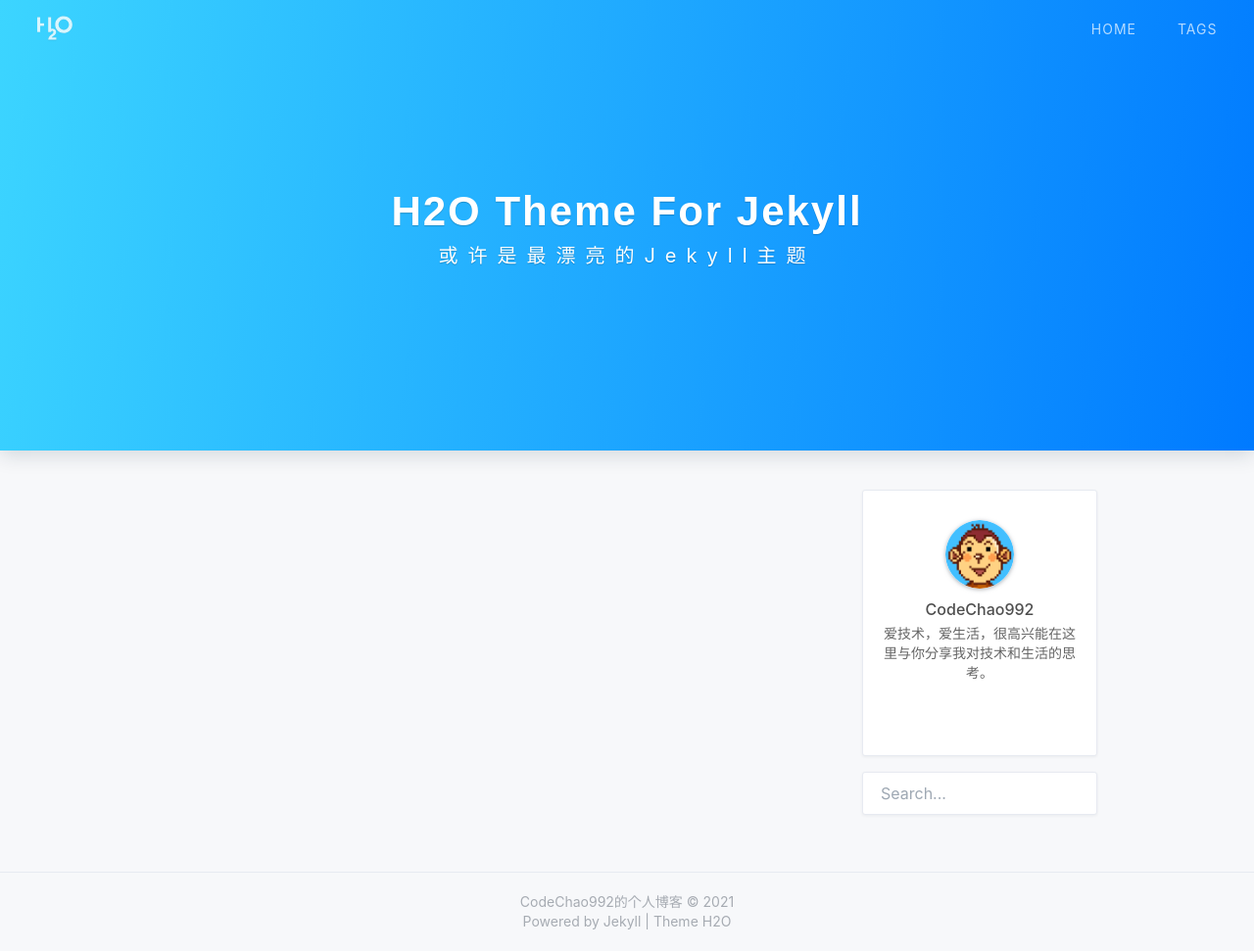
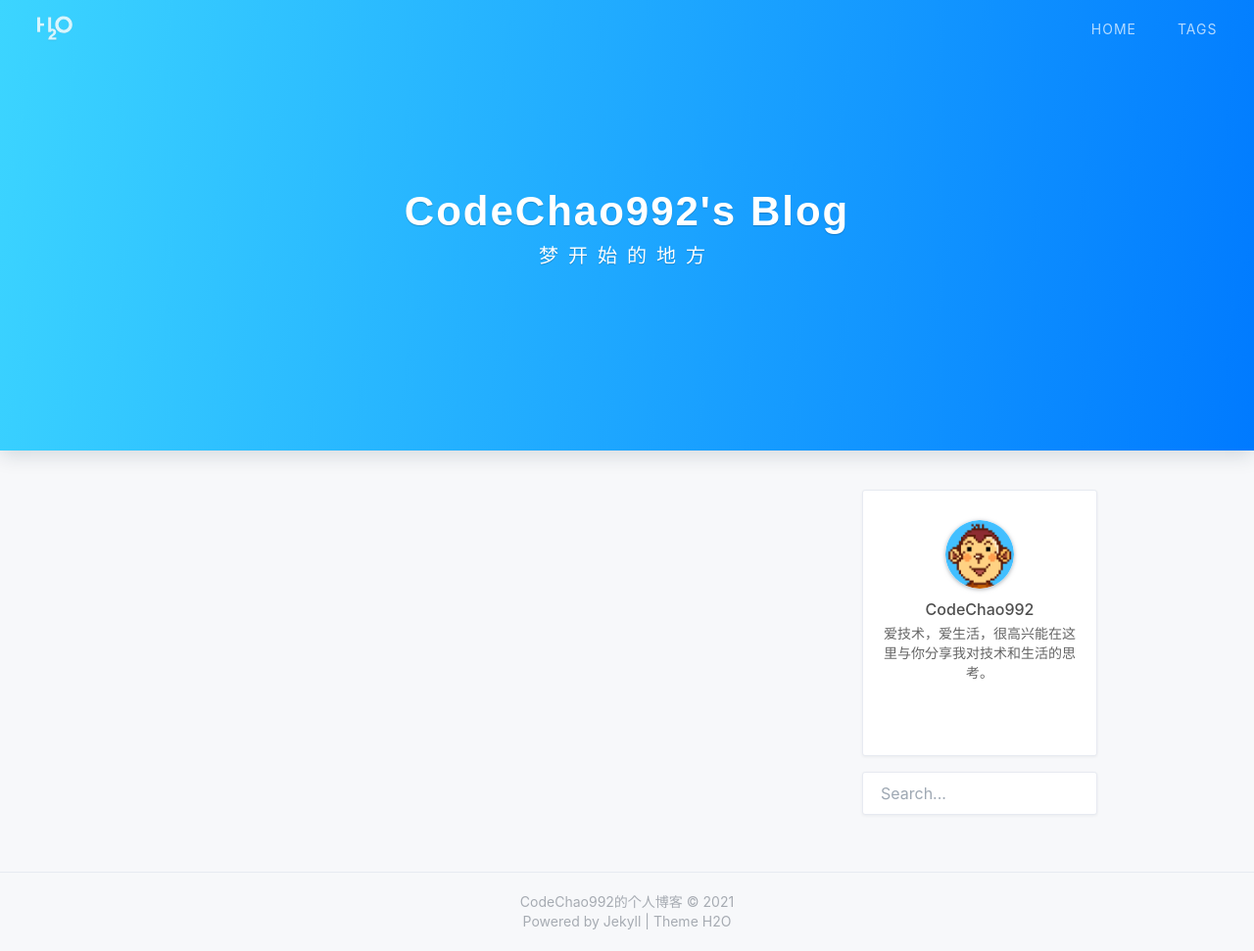
Before and after one commit to CodeChao992/CodeChao992.github.io, a Jekyll site: the page built from index.html, in a window 1280 px wide and 971 px high. Shown: the whole window at 98% size. Built offline with Jekyll 4.4.1, drawn with Linux system fonts in a browser that asks for light colours; nearby versions of some CDN libraries; the list of posts is cut into pages by our own code; a style sheet for code colours, icons or effects is not loaded.

Commit message:
commit something

```diff
--- a/index.html
+++ b/index.html
@@ -1,7 +1,7 @@
 ---
 layout: default
-home-title: H2O Theme For Jekyll
-description: 或许是最漂亮的Jekyll主题
+home-title: CodeChao992's Blog
+description: 梦开始的地方
 ---
 
 {% include header.html %}
```
